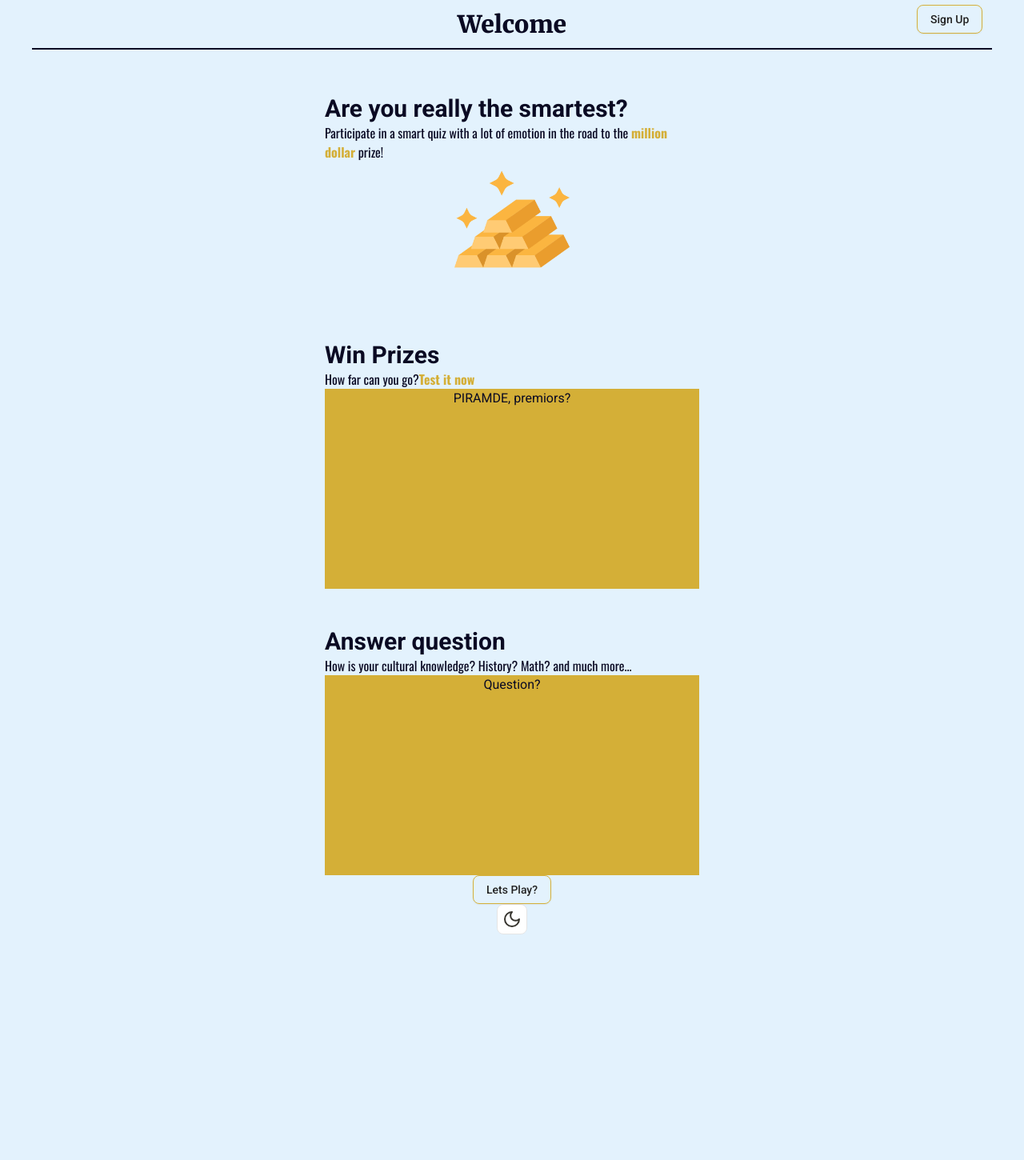
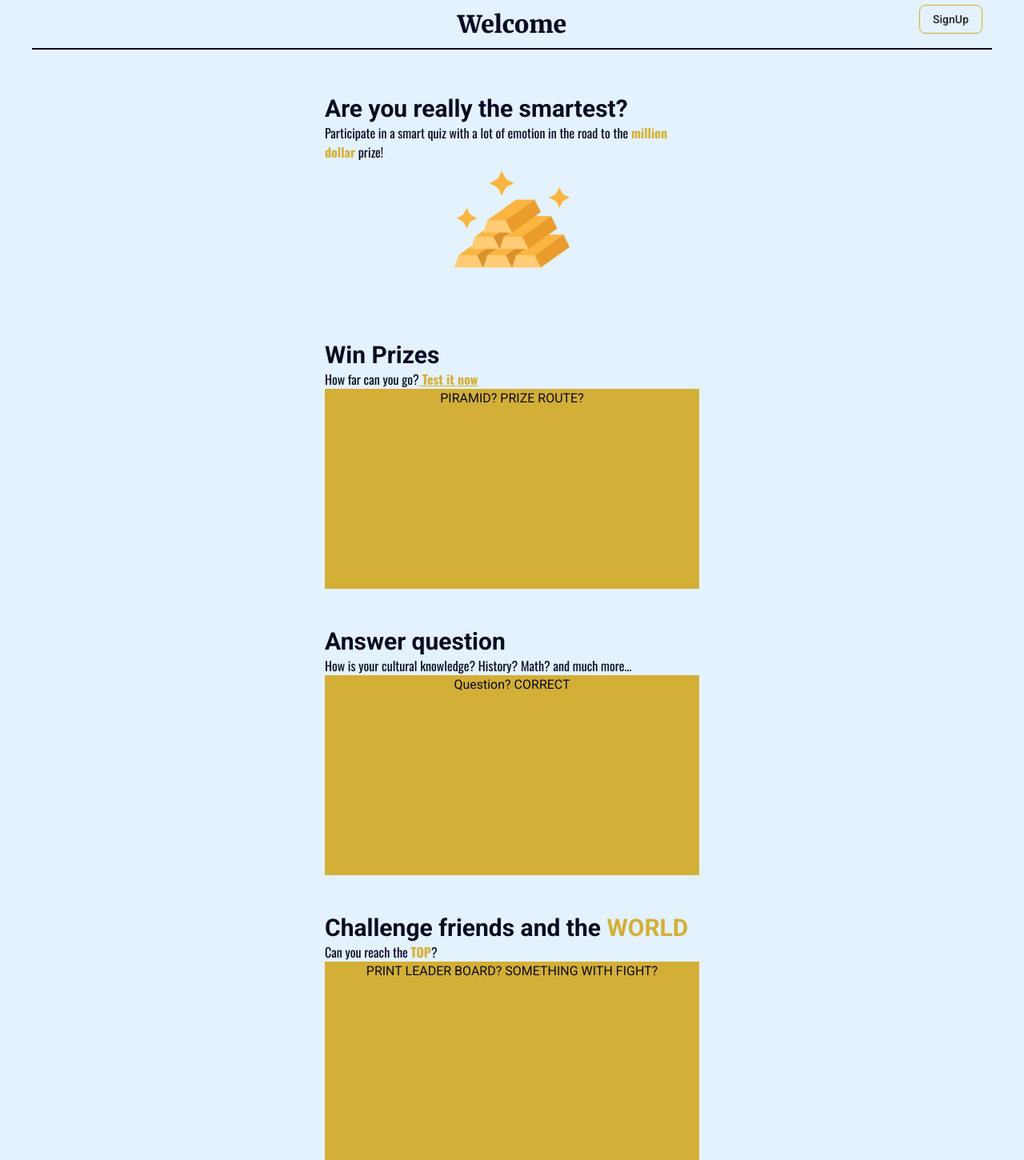
Before and after one commit to Victor-Spichenkoff/million_show, a Next.js app: page / in a window 1280 px wide. Shown: the top 1450 px of the page at 80% size. Before the commit the page ends 1168 px from the top, so only its background shows below. Built offline with nearby package versions, Linux system fonts and the light colour scheme; no server answers.

Commit message:
ADd isLogged hook

```diff
--- a/app/page.tsx
+++ b/app/page.tsx
@@ -25,10 +25,10 @@ export default function Home() {
         <LandSection>
             <h2>Win Prizes</h2>
             <p>How far can you go?
-                <Link href={"/auth/create"} className={"auth-link"}>Test it now</Link>
+                <Link href={"/auth/create"} className={"auth-link underline hover:text-black"}> Test it now</Link>
             </p>
             <div className={"w-full h-[250px] bg-gold"}>
-                PIRAMDE, premiors?
+                PIRAMID? PRIZE ROUTE?
             </div>
         </LandSection>
 
@@ -38,7 +38,15 @@ export default function Home() {
                 and much more...</p>
 
             <div className={"w-full h-[250px] bg-gold"}>
-                Question?
+                Question? CORRECT
+            </div>
+        </LandSection>
+
+        <LandSection>
+            <h2>Challenge friends and the <strong className={"text-gold font-bold text-3xl"}>WORLD</strong></h2>
+            <p>Can you reach the <strong className={"text-gold font-bold text-md"}>TOP</strong>?</p>
+            <div className={"w-full h-[250px] bg-gold"}>
+            PRINT LEADER BOARD? SOMETHING WITH FIGHT?
             </div>
         </LandSection>
 
--- a/components/auth/loginForm.tsx
+++ b/components/auth/loginForm.tsx
@@ -9,7 +9,7 @@ import {useEffect} from "react";
 import Link from "next/link";
 import {loginService} from "@/services/auth";
 import {useRouter, useSearchParams} from "next/navigation";
-import {saveAccessToken} from "@/storage/cookie/auth";
+import {saveAccessToken, saveExpiresAt} from "@/storage/cookie/auth";
 import {toast} from "sonner";
 
 export const LoginForm = () => {
@@ -46,7 +46,7 @@ export const LoginForm = () => {
         const expiresAt = new Date(now.getTime() + res.response.expires_in * 1000)
 
         await saveAccessToken(res.response.access_token, expiresAt)
-
+        await saveExpiresAt(expiresAt)
 
         const previous = searchParams.get('previous')
         const pathname = previous ?? "/home"
--- a/components/template/header.tsx
+++ b/components/template/header.tsx
@@ -1,5 +1,7 @@
 import {Button} from "@/components/ui/button";
 import {Bounce} from "react-awesome-reveal";
+import {useIsLogged} from "@/hooks/useIsLogged";
+import {useRouter} from "next/navigation";
 
 interface IHeader {
     label: string
@@ -8,6 +10,17 @@ interface IHeader {
 }
 
 export const Header = ({label, showConfig, showLoginButton}: IHeader) => {
+    const isLogged = useIsLogged()
+    const router = useRouter()
+
+
+    const handleLoginClick = () => {
+        if (isLogged)
+            return router.push("/auth/create")
+
+        router.push("/home")
+    }
+
     return (
         <header className={"relative border-text border-b-2 w-screen text-center py-3 text-3xl " +
             "font-black font-merriweather mb-2 max-w-[1200px]"}>
@@ -16,9 +29,10 @@ export const Header = ({label, showConfig, showLoginButton}: IHeader) => {
                 {showLoginButton && (
                     <Bounce>
                         <Button
+                            onClick={handleLoginClick}
                             className={"shine-btn shine-btn-gold border-2 border-gold text-primary-foreground hover:bg-gold/90" +
-                            ""}>Sign
-                            Up</Button>
+                                ""}>{isLogged ? "Home" : "SignUp"}
+                        </Button>
                     </Bounce>
 
                 )}
--- /dev/null
+++ b/hooks/useIsLogged.ts
@@ -0,0 +1,19 @@
+import {useEffect, useState} from "react";
+import {getAccessToken, getExpiresAt} from "@/storage/cookie/auth";
+
+export const useIsLogged = () => {
+    const [isLogged, setIsLogged] = useState(false)
+
+    useEffect( () => {
+        (async ()=>{
+            const expiresAt = await getExpiresAt()
+            if(new Date(Number(expiresAt?.value)) > new Date())
+                return setIsLogged(true)
+
+            return setIsLogged(false)
+        })()
+    }, [])
+
+
+    return isLogged
+}
--- a/storage/cookie/auth.ts
+++ b/storage/cookie/auth.ts
@@ -13,6 +13,23 @@ export const saveAccessToken = async (accessToken: string, expiresAt: Date) => {
     })
 }
 
+export const saveExpiresAt = async (expiresAt: Date) => {
+    const cookieStore = await cookies()
+    cookieStore.set('expires_at', expiresAt.toString(), {
+        httpOnly: true,
+        secure: true,
+        sameSite: 'lax',
+        expires: expiresAt,
+        path: '/',
+    })
+}
+
+export const getExpiresAt = async () => {
+    const cookieStore = await cookies()
+    return cookieStore.get('expires_at')
+}
+
+
 export const getAccessToken = async () => {
     const cookieStore = await cookies()
     return cookieStore.get('access_token')
```
Also changed, not shown: 1 other file (tests, documents, lock files or other folders).
